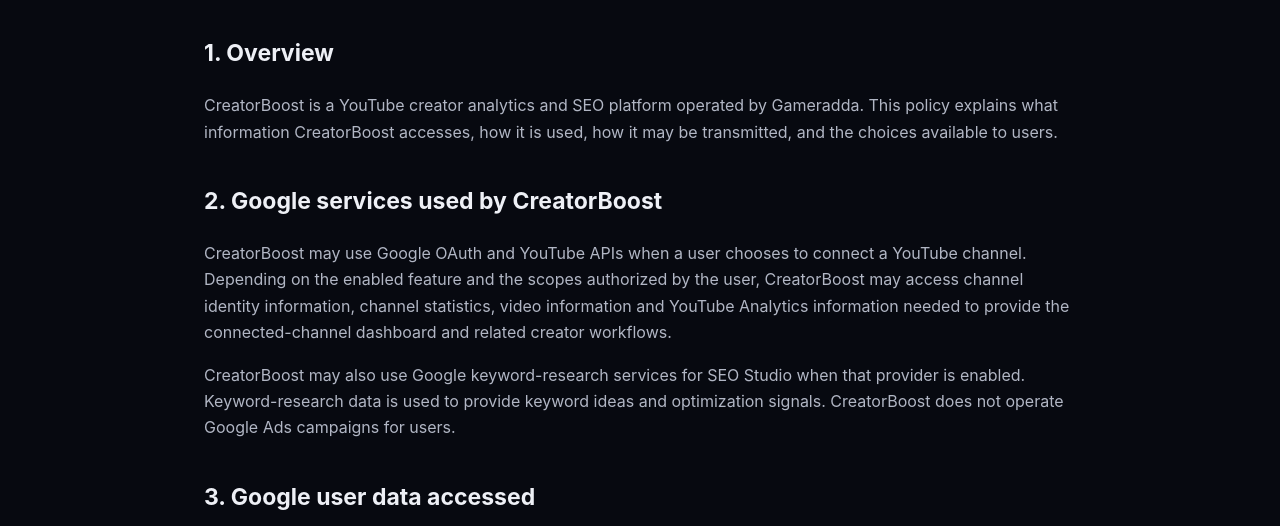
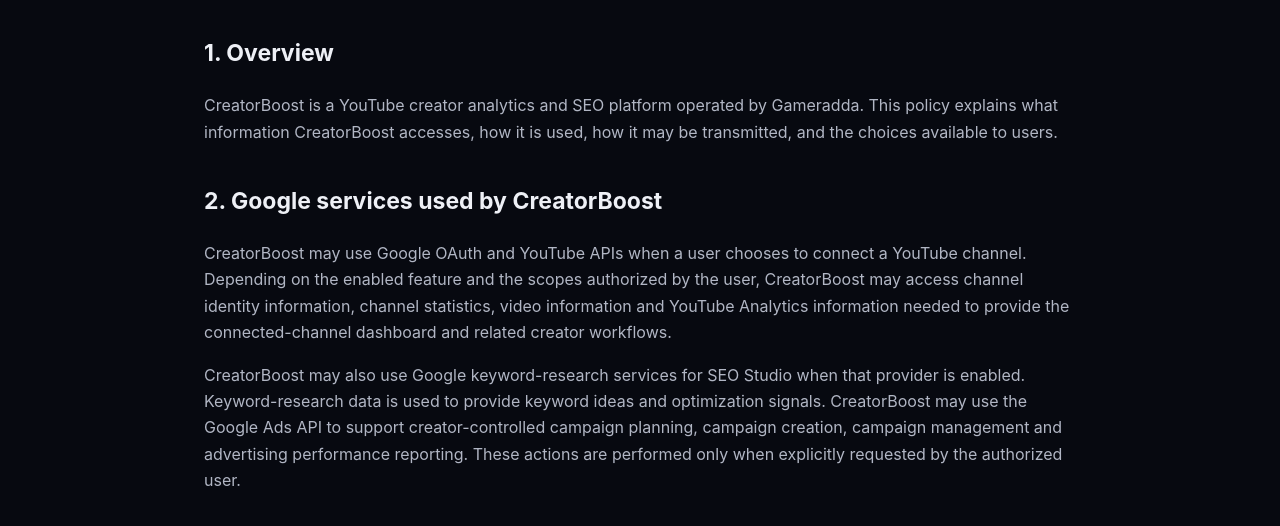
Before and after one commit to kgameradda/gameradda-seo-site, a website: page privacy.html in a window 1280 px wide. Shown: the part 274-800 px from the top of the page. Drawn offline with Linux system fonts and the light colour scheme.

Commit message:
Update privacy.html

```diff
--- a/privacy.html
+++ b/privacy.html
@@ -19,14 +19,20 @@
 
 <h2>2. Google services used by CreatorBoost</h2>
 <p>CreatorBoost may use Google OAuth and YouTube APIs when a user chooses to connect a YouTube channel. Depending on the enabled feature and the scopes authorized by the user, CreatorBoost may access channel identity information, channel statistics, video information and YouTube Analytics information needed to provide the connected-channel dashboard and related creator workflows.</p>
-<p>CreatorBoost may also use Google keyword-research services for SEO Studio when that provider is enabled. Keyword-research data is used to provide keyword ideas and optimization signals. CreatorBoost does not operate Google Ads campaigns for users.</p>
-
+<p>
+  CreatorBoost may also use Google keyword-research services for SEO Studio when that provider
+  is enabled. Keyword-research data is used to provide keyword ideas and optimization signals.
+  CreatorBoost may use the Google Ads API to support creator-controlled campaign planning,
+  campaign creation, campaign management and advertising performance reporting. These actions
+  are performed only when explicitly requested by the authorized user.
+</p>
 <h2>3. Google user data accessed</h2>
 <ul>
 <li><strong>YouTube channel information:</strong> used to identify and display the connected channel.</li>
 <li><strong>YouTube video information:</strong> used to display or organize videos and to support requested Shorts/video workflows.</li>
 <li><strong>YouTube Analytics information:</strong> used to display channel-performance metrics and growth indicators available to CreatorBoost.</li>
 <li><strong>Keyword-research information:</strong> used to provide search-demand, competition, CPC, trend and related SEO signals when the relevant provider is enabled.</li>
+<li><strong>Google Ads campaign information:</strong> used to support authorized campaign planning, campaign management, and advertising performance reporting.</li>
 </ul>
 
 <h2>4. How Google user data is used</h2>
```
